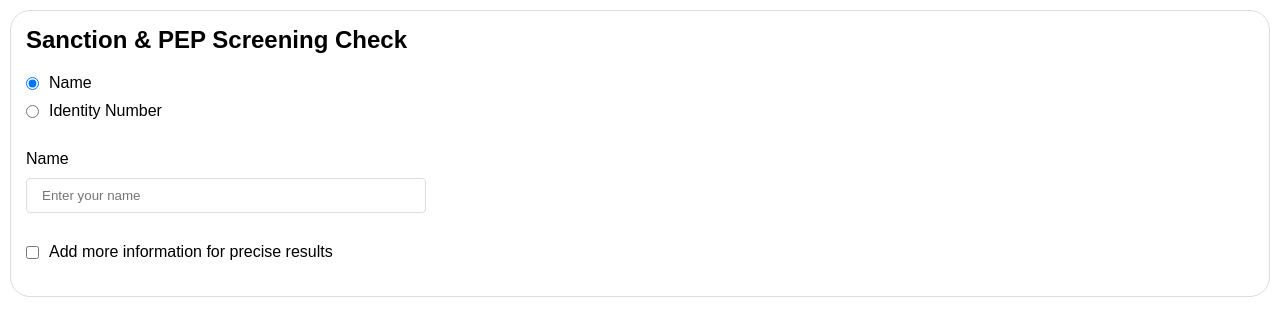
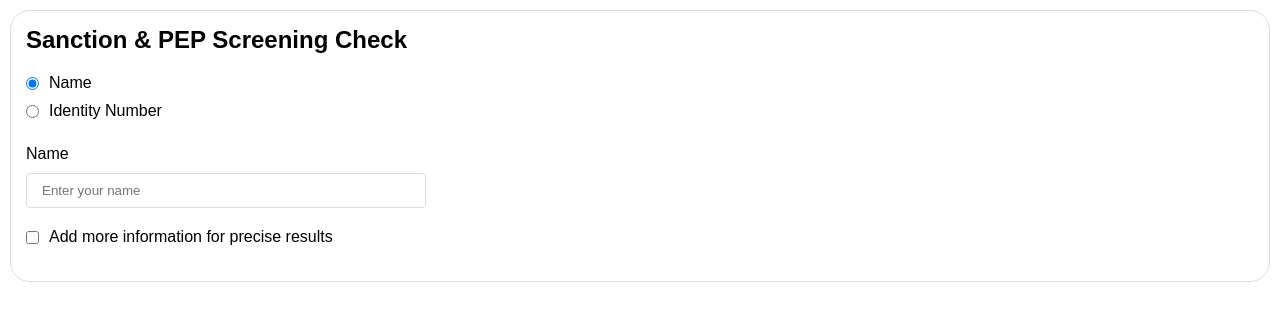
Before and after one commit to ezzzinne/Project-1, a plain HTML site: page index.html in a window 1280 px wide. Both pictures are taken after a click on the radio button "Name". Drawn offline with Linux system fonts and the light colour scheme.

Commit message:
Completed first part of the project

```diff
--- a/index.html
+++ b/index.html
@@ -31,9 +31,9 @@
         </section>
 
         <!-- Checkbox to activate another form -->
-        <section class="add-more">
-            <input type="checkbox" name="more-info" id="more-info">
-            <label for="more-info">Add more information for precise results</label>
+        <section class="add-more" id="more-info">
+            <input type="checkbox" name="checkbox" id="checkbox">
+            <label for="checkbox">Add more information for precise results</label>
         </section>
     </form>
 
--- a/index.js
+++ b/index.js
@@ -1,5 +1,6 @@
 const radios = document.querySelectorAll('input[name="identity"]');
-const checkbox = document.getElementById('more-info');
+const checkboxSection = document.getElementById('more-info');
+const checkbox = document.getElementById('checkbox');
 const formA = document.getElementById('look-up-by-name');
 const formB = document.getElementById('look-up-by-id');
 const inputSection = document.getElementById('input-section');
@@ -9,6 +10,7 @@ const inputLabel = document.getElementById('input-label');
 function updateForms() {
     try {
 
+        checkboxSection.classList.remove('active');
         formA.classList.remove('active');
         formB.classList.remove('active');
         inputSection.classList.remove('active');
@@ -18,6 +20,7 @@ function updateForms() {
         if (!selected) return;
 
         if (selected.value === "Name") {
+            checkboxSection.classList.add('active');
             inputLabel.textContent = 'Name';
             inputId.placeholder = 'Enter your name';
             inputSection.classList.add('active')
@@ -25,6 +28,7 @@ function updateForms() {
                 formA.classList.add('active');
             }
         } else if (selected.value === "Identity Number") {
+            checkboxSection.classList.add('active');
             inputLabel.textContent = 'Identity Number';
             inputId.placeholder = 'Enter your identity number';
             inputSection.classList.add('active')
--- a/style.css
+++ b/style.css
@@ -69,29 +69,16 @@ select:invalid, input[type="date"] {
     flex-wrap: wrap;
 }
 
-.form-container, .input {
+.form-container, .input, .add-more {
     max-height: 0;
     opacity: 0;
     overflow: hidden;
     transition: max-height 0.5s ease, opacity 0.4s ease;
 }
 
-.form-container.active, .input.active {
+.form-container.active, .input.active, .add-more.active {
     max-height: 1500px;
     opacity: 1;
-}
-
-.input {
-    overflow: hidden;
-    max-height: 0;
-    opacity: 0;
-    transition: max-height 0.4s ease, opacity 0.4s ease;
-}
-
-.input.active {
-    max-height: 200px;
-    opacity: 1;
-    margin: 30px 0px;
 }
 
 .search-btn {
```
